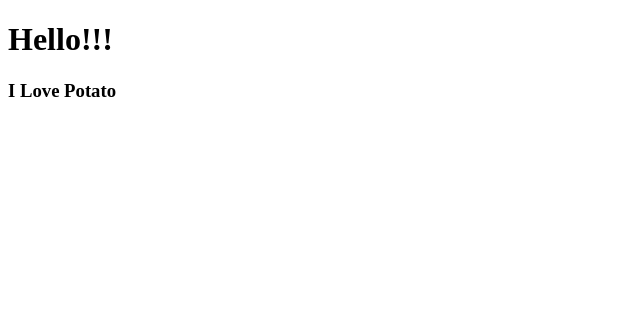
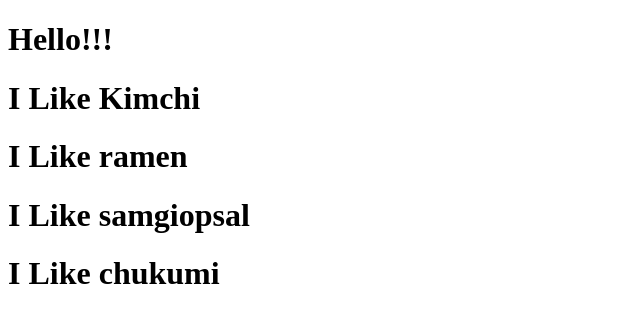
Before and after one commit to RealYoungk/movie_app_2019, a React (Create React App) app: page / in a window 1280 px wide. Shown: the top 322 px of the page, without its empty margins (0-640 px from the left). Built offline with nearby package versions, Linux system fonts and the light colour scheme.

Commit message:
#2.1 Reusable Components with JSX + Props

```diff
--- a/src/App.js
+++ b/src/App.js
@@ -1,11 +1,17 @@
 import React from "react";
-import Potato from "./potato";
+
+function Food({ fav }) {
+  return <h1>I Like {fav}</h1>;
+}
 
 function App() {
   return (
     <div>
       <h1>Hello!!!</h1>
-      <Potato />
+      <Food fav="Kimchi" />
+      <Food fav="ramen" />
+      <Food fav="samgiopsal" />
+      <Food fav="chukumi" />
     </div>
   );
 }
--- a/src/potato.js
+++ /dev/null
@@ -1,7 +0,0 @@
-import React from "react";
-
-function Potato() {
-  return <h3>I Love Potato</h3>;
-}
-
-export default Potato;
```
